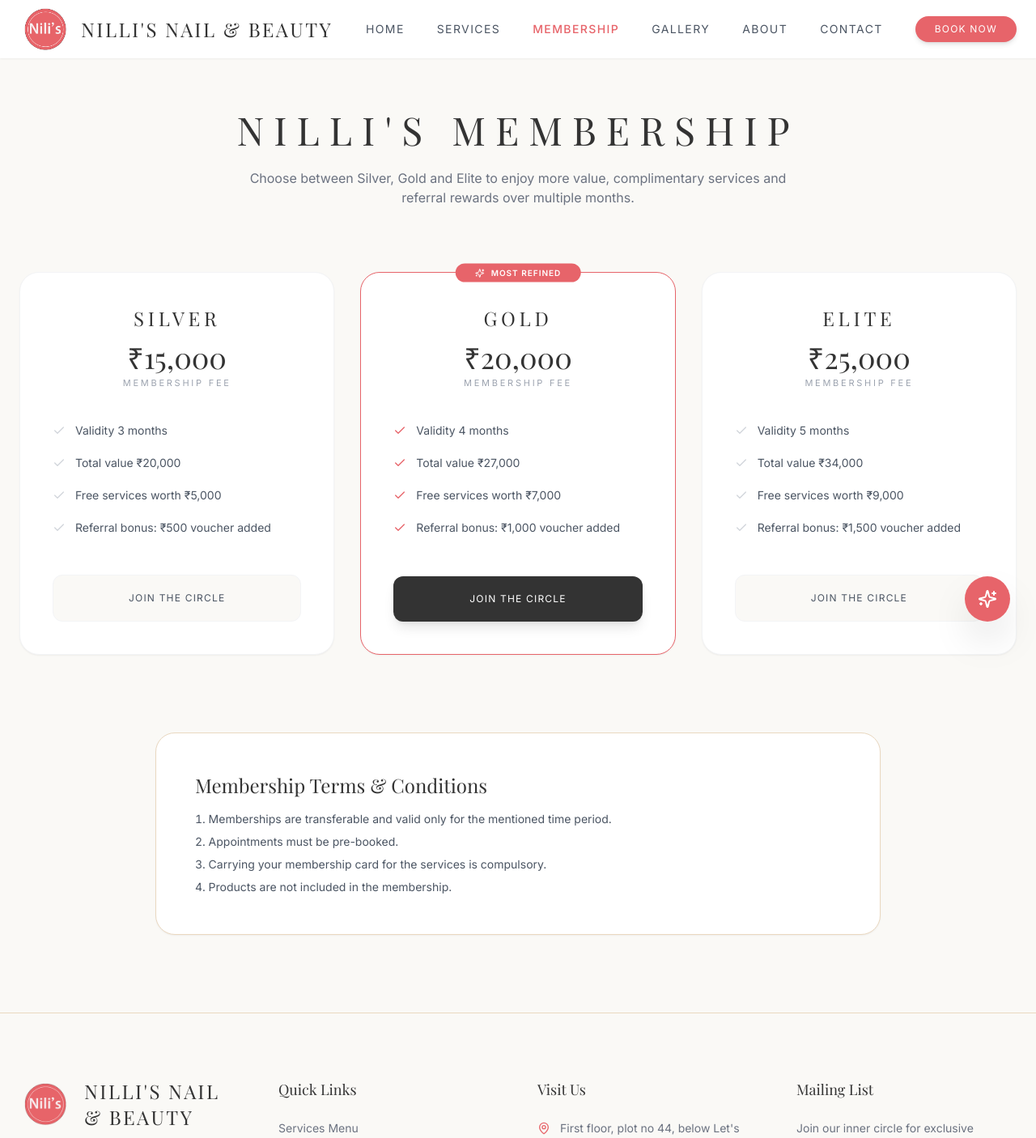
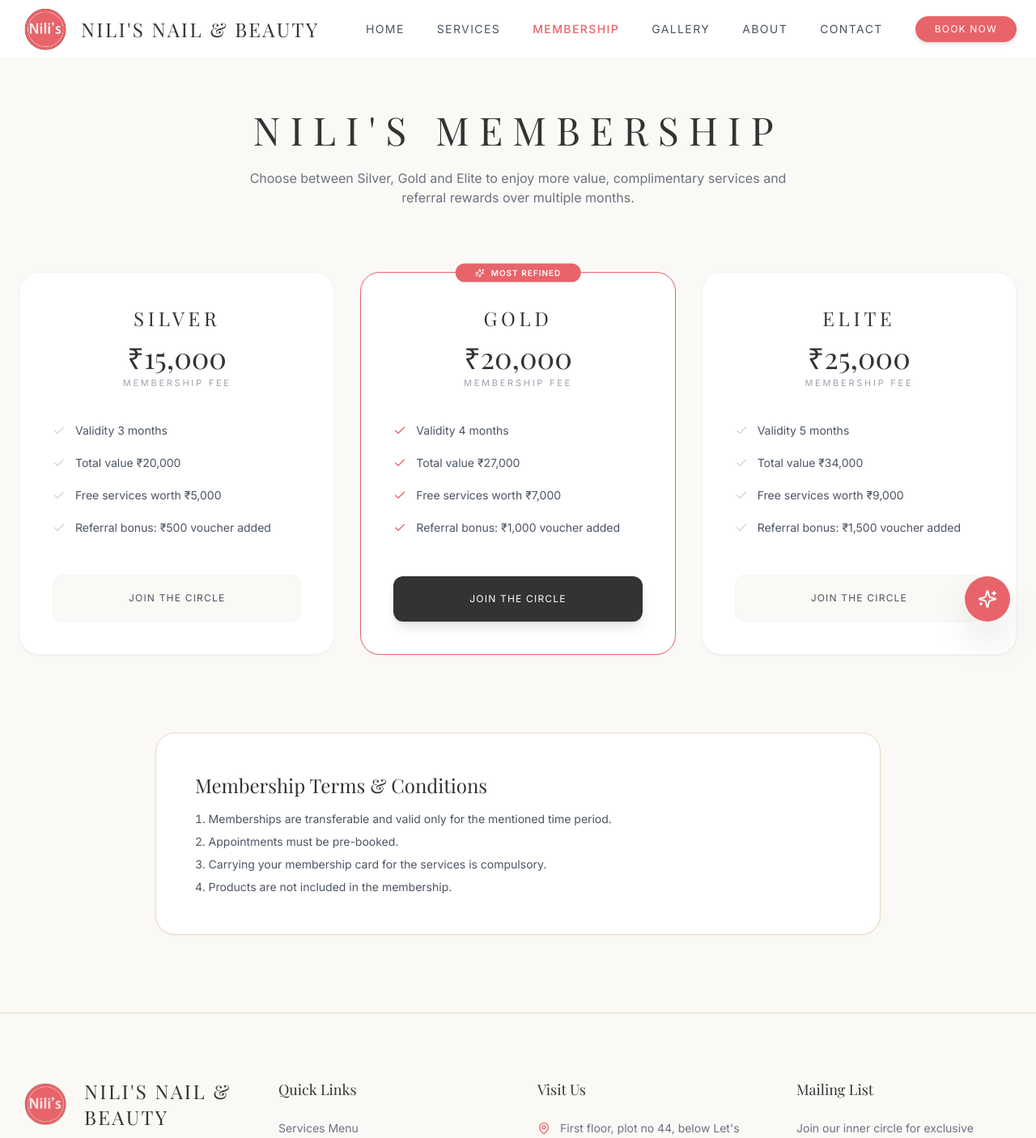
Before and after one commit to chaitanya6380/-Nilli-s-Nail, a Next.js app: page /membership in a window 1280 px wide. Shown: the top 1406 px of the page at 81% size. Built offline with nearby package versions, Linux system fonts and the light colour scheme; a web font is replaced by a local one.

Commit message:
logo added

```diff
--- a/src/app/about/page.tsx
+++ b/src/app/about/page.tsx
@@ -15,7 +15,7 @@ export default function About() {
             <span className="text-[#E7646A] uppercase tracking-widest text-xs font-bold">The Heritage</span>
             <h1 className="text-4xl sm:text-5xl md:text-7xl font-serif leading-tight">Crafting Beauty <br /> Since 2018</h1>
             <p className="text-gray-500 leading-relaxed text-lg">
-              Nilli&apos;s Nail &amp; Beauty Lounge was born from a simple observation: that the world of beauty had become too fast, too loud, and too impersonal. We envisioned a sanctuary that returned to the roots of luxury—personalized care, unhurried time, and exceptional artistry.
+              Nili&apos;s Nail &amp; Beauty Lounge was born from a simple observation: that the world of beauty had become too fast, too loud, and too impersonal. We envisioned a sanctuary that returned to the roots of luxury—personalized care, unhurried time, and exceptional artistry.
             </p>
             <p className="text-gray-500 leading-relaxed">
               Founded by Elena Sterling, our salon started as a boutique skin studio in the heart of Beverly Hills. Today, we are a full-service retreat known for our meticulous attention to detail and our commitment to using exclusively organic, high-performance ingredients.
--- a/src/app/admin/layout.tsx
+++ b/src/app/admin/layout.tsx
@@ -56,7 +56,7 @@ export default function AdminLayout({ children }: { children: React.ReactNode })
             <div className="flex items-center gap-3">
               <Sparkles className="w-6 h-6 text-[#E7646A]" />
               <div>
-                <h2 className="text-white font-serif tracking-widest text-sm">NILLI&apos;S</h2>
+                <h2 className="text-white font-serif tracking-widest text-sm">NILI&apos;S</h2>
                 <p className="text-gray-400 text-[10px] uppercase tracking-wider">Admin Panel</p>
               </div>
             </div>
--- a/src/app/admin/login/page.tsx
+++ b/src/app/admin/login/page.tsx
@@ -41,7 +41,7 @@ export default function AdminLogin() {
         <div className="text-center mb-8">
           <Sparkles className="w-10 h-10 text-[#E7646A] mx-auto mb-4" />
           <h1 className="text-2xl font-serif text-white tracking-widest">ADMIN PANEL</h1>
-          <p className="text-gray-400 text-sm mt-2">Nilli&apos;s Nail &amp; Beauty Lounge</p>
+          <p className="text-gray-400 text-sm mt-2">Nili&apos;s Nail &amp; Beauty Lounge</p>
         </div>
 
         <form onSubmit={handleSubmit} className="bg-white rounded-2xl p-8 shadow-2xl">
--- a/src/app/layout.tsx
+++ b/src/app/layout.tsx
@@ -16,7 +16,7 @@ const playfair = Playfair_Display({
 });
 
 export const metadata: Metadata = {
-  title: "Nilli's Nail & Beauty Lounge | Luxury Salon & Spa",
+  title: "Nili's Nail & Beauty Lounge | Luxury Salon & Spa",
   description: 'Redefining beauty through a lens of luxury and grace. Your sanctuary for personalized beauty care.',
 };
 
--- a/src/app/membership/page.tsx
+++ b/src/app/membership/page.tsx
@@ -10,7 +10,7 @@ export default function Membership() {
       <div className="max-w-7xl mx-auto px-4 sm:px-6">
         <div className="text-center mb-12 sm:mb-20 space-y-4 sm:space-y-6">
           <h1 className="text-3xl sm:text-4xl md:text-5xl font-serif tracking-[0.25em] uppercase">
-            Nilli&apos;s Membership
+            Nili&apos;s Membership
           </h1>
           <p className="text-gray-500 max-w-2xl mx-auto leading-relaxed text-sm sm:text-base">
             Choose between Silver, Gold and Elite to enjoy more value, complimentary services and referral rewards
--- a/src/app/page.tsx
+++ b/src/app/page.tsx
@@ -126,7 +126,7 @@ export default function Home() {
               <div className="relative rounded-t-[80px] sm:rounded-t-[120px] lg:rounded-t-[200px] rounded-b-2xl overflow-hidden border-8 sm:border-[12px] border-white shadow-2xl aspect-[4/5] max-w-[450px] mx-auto lg:ml-auto">
                 <img
                   src="/1771999624467-d675flxk3qj.jpeg"
-                  alt="Signature experience at Nilli's Nail & Beauty Lounge"
+                  alt="Signature experience at Nili's Nail & Beauty Lounge"
                   className="w-full h-full object-cover scale-110 hover:scale-100 transition-transform duration-[2s]"
                 />
               </div>
@@ -153,7 +153,7 @@ export default function Home() {
                   <path id="circlePath" d="M 50, 50 m -37, 0 a 37,37 0 1,1 74,0 a 37,37 0 1,1 -74,0" fill="transparent" />
                   <text className="text-[9px] uppercase tracking-[0.2em] font-bold">
                     <textPath xlinkHref="#circlePath">
-                      NILLI&apos;S NAIL &amp; BEAUTY LOUNGE • ESTABLISHED 2018 •
+                      NILI&apos;S NAIL &amp; BEAUTY LOUNGE • ESTABLISHED 2018 •
                     </textPath>
                   </text>
                 </svg>
@@ -195,7 +195,7 @@ export default function Home() {
                 <div className="relative w-full rounded-3xl overflow-hidden shadow-[0_25px_80px_-20px_rgba(0,0,0,0.15)] aspect-[4/5] max-h-[640px]">
                   <img
                     src="/1772001005149-l7egu8oabg9.jpeg"
-                    alt="Luxury facial treatment at Nilli's Nail & Beauty Lounge"
+                    alt="Luxury facial treatment at Nili's Nail & Beauty Lounge"
                     className="absolute inset-0 w-full h-full object-cover object-center transition-transform duration-700 hover:scale-[1.02] block"
                   />
                   <div className="absolute inset-x-0 bottom-0 h-1/3 bg-gradient-to-t from-black/20 to-transparent pointer-events-none" />
@@ -213,7 +213,7 @@ export default function Home() {
                       <Star className="w-6 h-6 text-[#E7646A] fill-[#E7646A]/40" />
                     </div>
                     <div>
-                      <h3 className="font-serif text-xl text-[#333] mb-2 italic">The Nilli&apos;s Promise</h3>
+                      <h3 className="font-serif text-xl text-[#333] mb-2 italic">The Nili&apos;s Promise</h3>
                       <p className="text-sm text-gray-600 leading-relaxed">Only organic, sustainably sourced products touch your skin.</p>
                     </div>
                   </div>
--- a/src/components/Footer.tsx
+++ b/src/components/Footer.tsx
@@ -26,14 +26,14 @@ const Footer = () => {
             <div className="relative w-14 h-14 sm:w-16 sm:h-16 flex-shrink-0">
               <Image
                 src="/logo.png"
-                alt="Nilli's Nail & Beauty Lounge logo"
+                alt="Nili's Nail & Beauty Lounge logo"
                 fill
                 sizes="64px"
                 className="object-contain"
               />
             </div>
             <h2 className="text-xl sm:text-2xl font-serif tracking-widest">
-              NILLI&apos;S NAIL &amp; BEAUTY
+              NILI&apos;S NAIL &amp; BEAUTY
             </h2>
           </a>
           <p className="text-gray-500 text-sm leading-relaxed">
@@ -116,7 +116,7 @@ const Footer = () => {
 
       <div className="mt-12 sm:mt-20 pt-6 sm:pt-8 border-t border-gray-100 text-center px-4">
         <p className="text-xs text-gray-400 uppercase tracking-widest break-words">
-          &copy; 2022 NILLI&apos;S NAIL &amp; BEAUTY LOUNGE. ALL RIGHTS RESERVED.
+          &copy; 2022 NILI&apos;S NAIL &amp; BEAUTY LOUNGE. ALL RIGHTS RESERVED.
         </p>
       </div>
     </footer>
--- a/src/components/Navbar.tsx
+++ b/src/components/Navbar.tsx
@@ -43,7 +43,7 @@ const Navbar = () => {
             <div className="relative w-12 h-12 sm:w-16 sm:h-16 flex-shrink-0 rounded-full overflow-hidden">
               <Image
                 src="/Nili's logo.pdf.png"
-                alt="Nilli's Nail & Beauty Lounge logo"
+                alt="Nili's Nail & Beauty Lounge logo"
                 fill
                 sizes="72px"
                 className="object-contain"
@@ -51,7 +51,7 @@ const Navbar = () => {
               />
             </div>
             <span className="text-base sm:text-xl md:text-2xl font-serif tracking-widest text-[#333] truncate">
-              NILLI&apos;S NAIL &amp; BEAUTY
+              NILI&apos;S NAIL &amp; BEAUTY
             </span>
           </Link>
 
--- a/src/lib/constants.tsx
+++ b/src/lib/constants.tsx
@@ -101,7 +101,7 @@ export const TESTIMONIALS: Testimonial[] = [
     id: 't2',
     name: 'Rahul Verma',
     role: 'Entrepreneur',
-    text: "True luxury is in the details. Nilli's Nail & Beauty Lounge gets everything right, from the soft linen to the expert colorists.",
+    text: "True luxury is in the details. Nili's Nail & Beauty Lounge gets everything right, from the soft linen to the expert colorists.",
     rating: 5,
     image: 'https://picsum.photos/seed/p2/200/200'
   },
```
